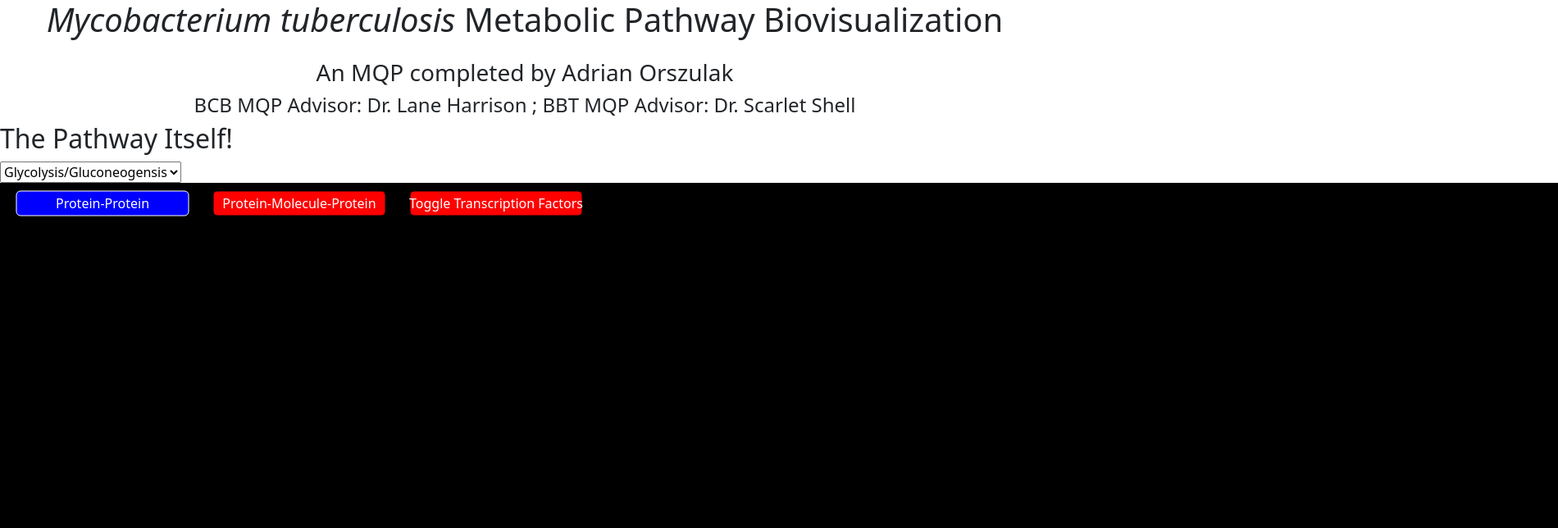
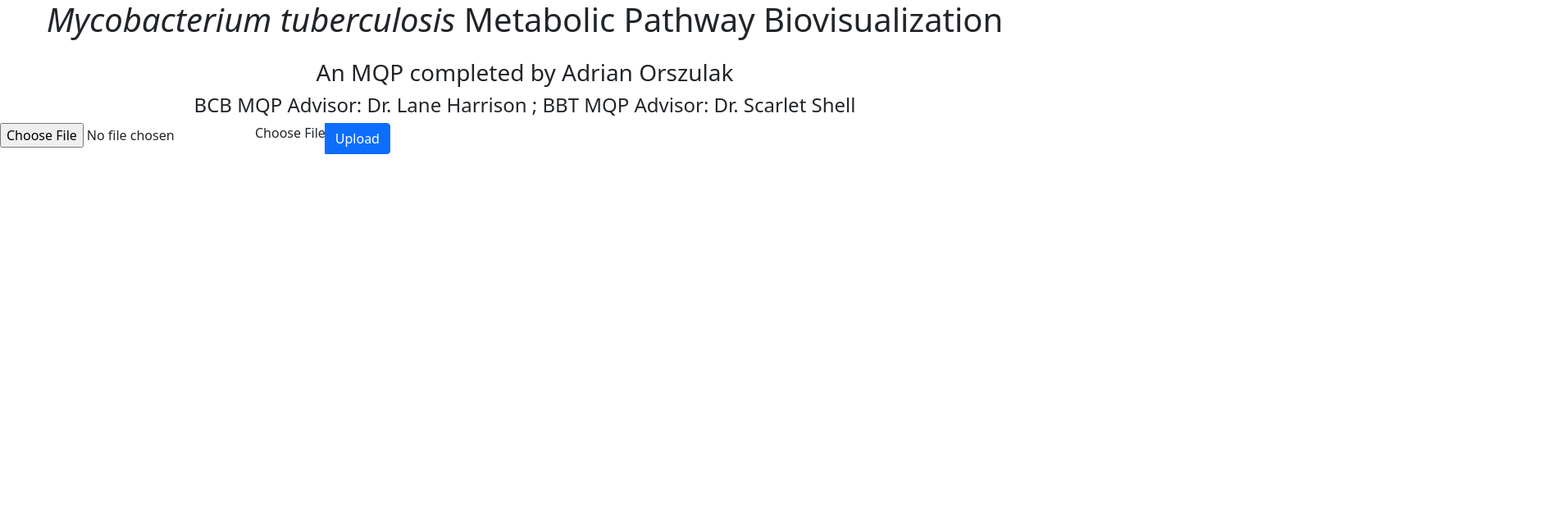
Before and after one commit to ao-joker/V2-BCB-MQP-BioVis, a React (Create React App) app in the folder client/: page / in a window 1280 px wide. Shown: the top 644 px of the page at 82% size, 1900 px wide, since content can reach past the window. Built offline with nearby package versions, Linux system fonts and the light colour scheme.

Commit message:
Update App.js

```diff
--- a/client/src/App.js
+++ b/client/src/App.js
@@ -15,8 +15,6 @@ function App()
          <h3 className="text-center mt-4">An MQP completed by Adrian Orszulak</h3>
          <h4 className="text-center mt-2">{acknowledgements}</h4>
 
-      <Home></Home>
-
       <FileUpload></FileUpload>
     </div>
   );
```
